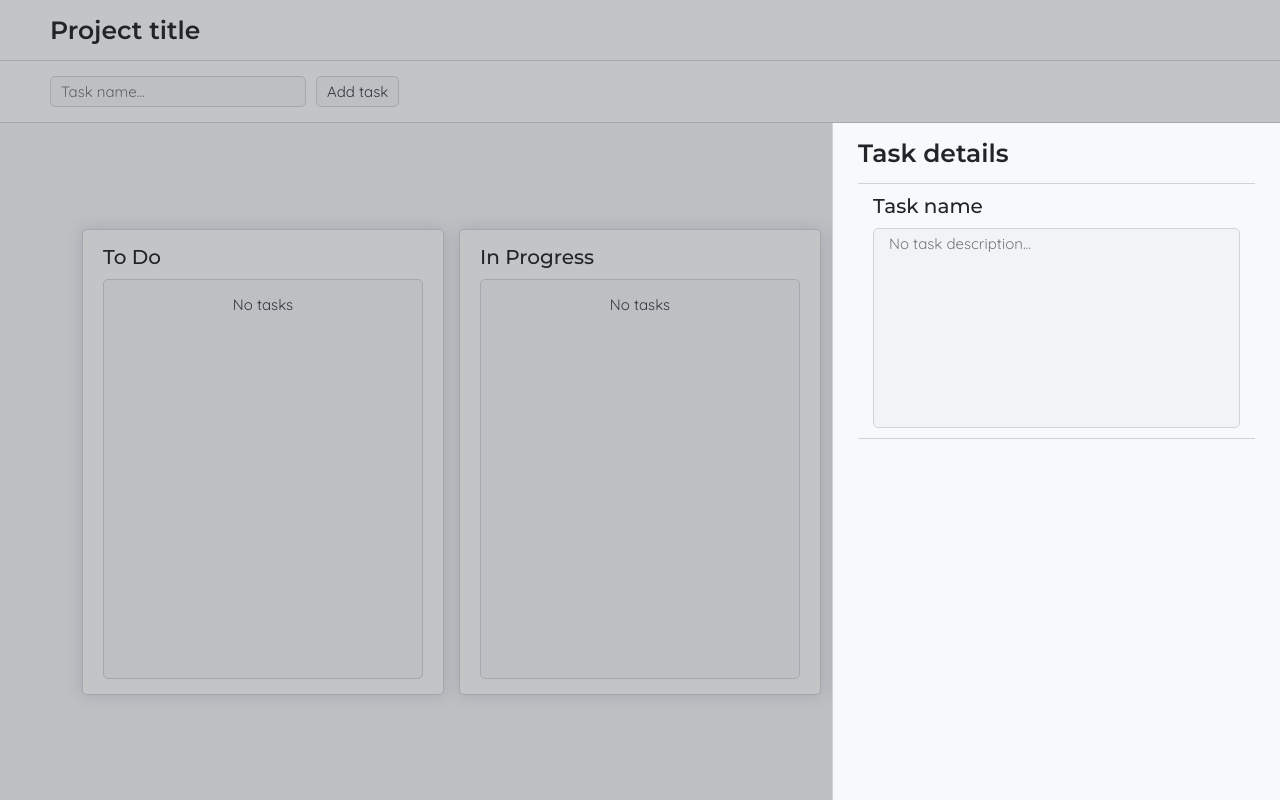
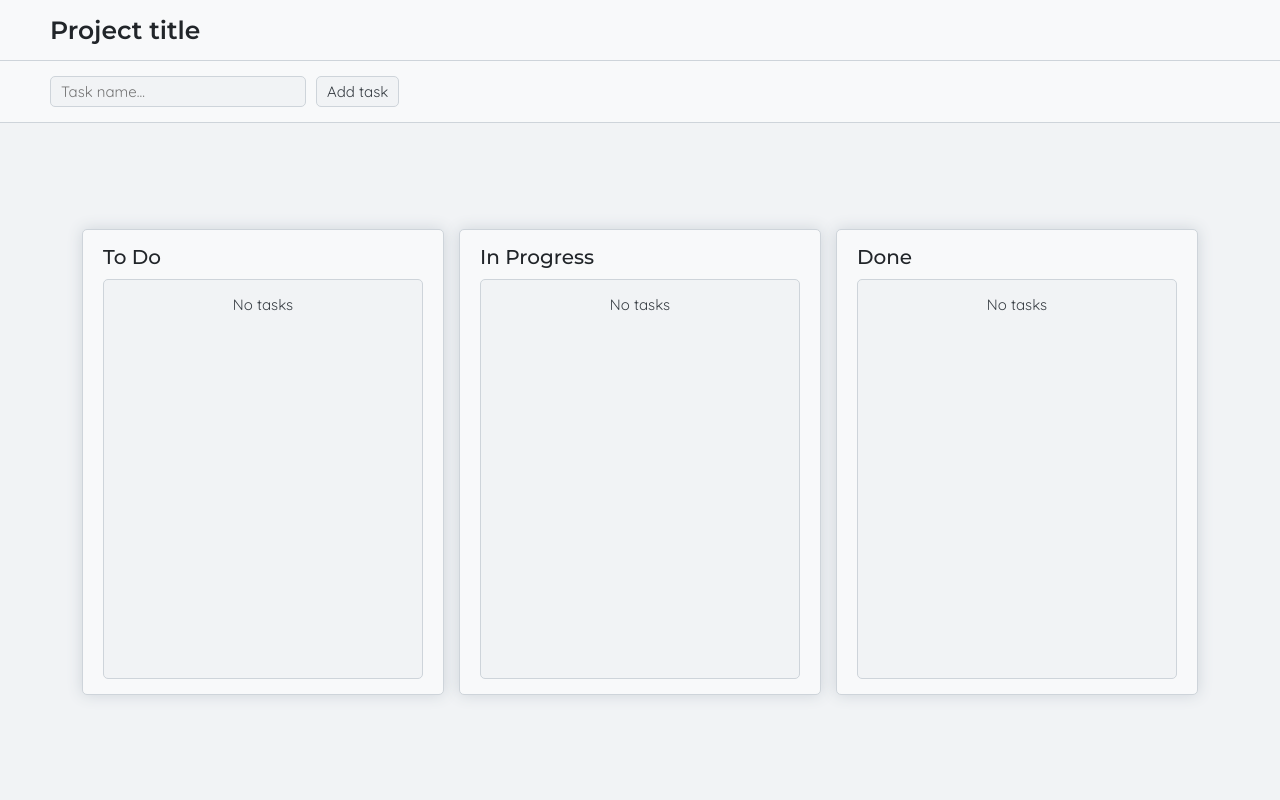
Before and after one commit to KDTenshi/react-spacely-app, a React (Vite) app: page / in a window 1280 px wide. Built offline with nearby package versions, Linux system fonts and the light colour scheme.

Commit message:
Implemented proper behaviour of Task Panel component

```diff
--- a/src/components/Board/ui/Board.module.scss
+++ b/src/components/Board/ui/Board.module.scss
@@ -39,4 +39,5 @@
   justify-content: center;
   gap: 15px;
   position: relative;
+  overflow-x: hidden;
 }
--- a/src/components/TaskCard/ui/TaskCard.tsx
+++ b/src/components/TaskCard/ui/TaskCard.tsx
@@ -1,7 +1,7 @@
 import type { FC } from "react";
 import style from "./TaskCard.module.scss";
 import { useAppDispatch, useAppSelector } from "../../../app/store/appStore";
-import { deleteTask } from "../../../shared/store/tasksSlice";
+import { deleteTask, setEditingTaskID } from "../../../shared/store/tasksSlice";
 import { useSortable } from "@dnd-kit/sortable";
 import { Button, TextItem } from "../../../shared/ui";
 
@@ -11,12 +11,19 @@ interface TaskCardProps {
 
 const TaskCard: FC<TaskCardProps> = ({ taskID }) => {
   const { attributes, listeners, setNodeRef } = useSortable({ id: taskID, data: { type: "task" } });
+
   const task = useAppSelector((state) => state.tasks.tasksList[taskID]);
 
   const dispatch = useAppDispatch();
 
   return (
-    <div className={style.Task} {...attributes} {...listeners} ref={setNodeRef}>
+    <div
+      className={style.Task}
+      {...attributes}
+      {...listeners}
+      ref={setNodeRef}
+      onClick={() => dispatch(setEditingTaskID({ taskID: task.id }))}
+    >
       <TextItem>{task.name}</TextItem>
       <Button onClick={() => dispatch(deleteTask({ taskID }))}>Delete</Button>
     </div>
--- a/src/components/TaskPanel/ui/TaskPanel.module.scss
+++ b/src/components/TaskPanel/ui/TaskPanel.module.scss
@@ -1,7 +1,7 @@
 @use "../../../shared/style/colors.scss" as c;
 @use "../../../shared/style/typography.scss" as t;
 
-.Panel {
+@mixin Panel {
   position: absolute;
   top: 0;
   bottom: 0;
@@ -14,6 +14,19 @@
   display: flex;
   flex-direction: column;
   gap: 15px;
+  transition: transform 0.25s linear;
+}
+
+.Shown {
+  @include Panel();
+
+  transform: translateX(0);
+}
+
+.Hidden {
+  @include Panel();
+
+  transform: translateX(100%);
 }
 
 .Form {
@@ -43,6 +56,15 @@
   bottom: 0;
   left: 0;
   right: 0;
-  background: rgba($color: c.$BLACK, $alpha: 0.25);
   z-index: 5;
 }
+
+@keyframes show {
+  from {
+    transform: translateX(100%);
+  }
+
+  to {
+    transform: translateX(0);
+  }
+}
--- a/src/components/TaskPanel/ui/TaskPanel.tsx
+++ b/src/components/TaskPanel/ui/TaskPanel.tsx
@@ -1,18 +1,28 @@
 import type { FC } from "react";
 import style from "./TaskPanel.module.scss";
 import { Heading } from "../../../shared/ui";
+import { useAppDispatch, useAppSelector } from "../../../app/store/appStore";
+import { clearEditingTaskID } from "../../../shared/store/tasksSlice";
 
 const TaskPanel: FC = () => {
+  const dispatch = useAppDispatch();
+
+  const task = useAppSelector((state) =>
+    state.tasks.editingTaskID ? state.tasks.tasksList[state.tasks.editingTaskID] : null,
+  );
+
   return (
     <>
-      <div className={style.Panel}>
+      <div className={task ? style.Shown : style.Hidden}>
         <Heading level={3}>Task details</Heading>
-        <form className={style.Form}>
-          <Heading level={4}>Task name</Heading>
-          <textarea className={style.Description} placeholder="No task description..."></textarea>
-        </form>
+        {task && (
+          <form className={style.Form}>
+            <Heading level={4}>{task.name}</Heading>
+            <textarea className={style.Description} placeholder="No task description..."></textarea>
+          </form>
+        )}
       </div>
-      <div className={style.Wrapper}></div>
+      {task && <div className={style.Wrapper} onClick={() => dispatch(clearEditingTaskID())}></div>}
     </>
   );
 };
--- a/src/shared/store/tasksSlice.ts
+++ b/src/shared/store/tasksSlice.ts
@@ -6,6 +6,7 @@ type TasksState = {
   tasksList: { [key: string]: TTask };
   columns: { [key in TColumnType]: string[] };
   selectedTaskID: string | null;
+  editingTaskID: string | null;
 };
 
 const initialState: TasksState = {
@@ -16,6 +17,7 @@ const initialState: TasksState = {
     done: [],
   },
   selectedTaskID: null,
+  editingTaskID: null,
 };
 
 export const tasksSlice = createSlice({
@@ -71,8 +73,24 @@ export const tasksSlice = createSlice({
     clearSelectedTaskID: (state) => {
       state.selectedTaskID = null;
     },
+    setEditingTaskID: (state, action: PayloadAction<{ taskID: string }>) => {
+      const { taskID } = action.payload;
+
+      state.editingTaskID = taskID;
+    },
+    clearEditingTaskID: (state) => {
+      state.editingTaskID = null;
+    },
   },
 });
 
-export const { addTask, deleteTask, changeTaskColumn, changeTaskPosition, setSelectedTaskID, clearSelectedTaskID } =
-  tasksSlice.actions;
+export const {
+  addTask,
+  deleteTask,
+  changeTaskColumn,
+  changeTaskPosition,
+  setSelectedTaskID,
+  clearSelectedTaskID,
+  setEditingTaskID,
+  clearEditingTaskID,
+} = tasksSlice.actions;
```
